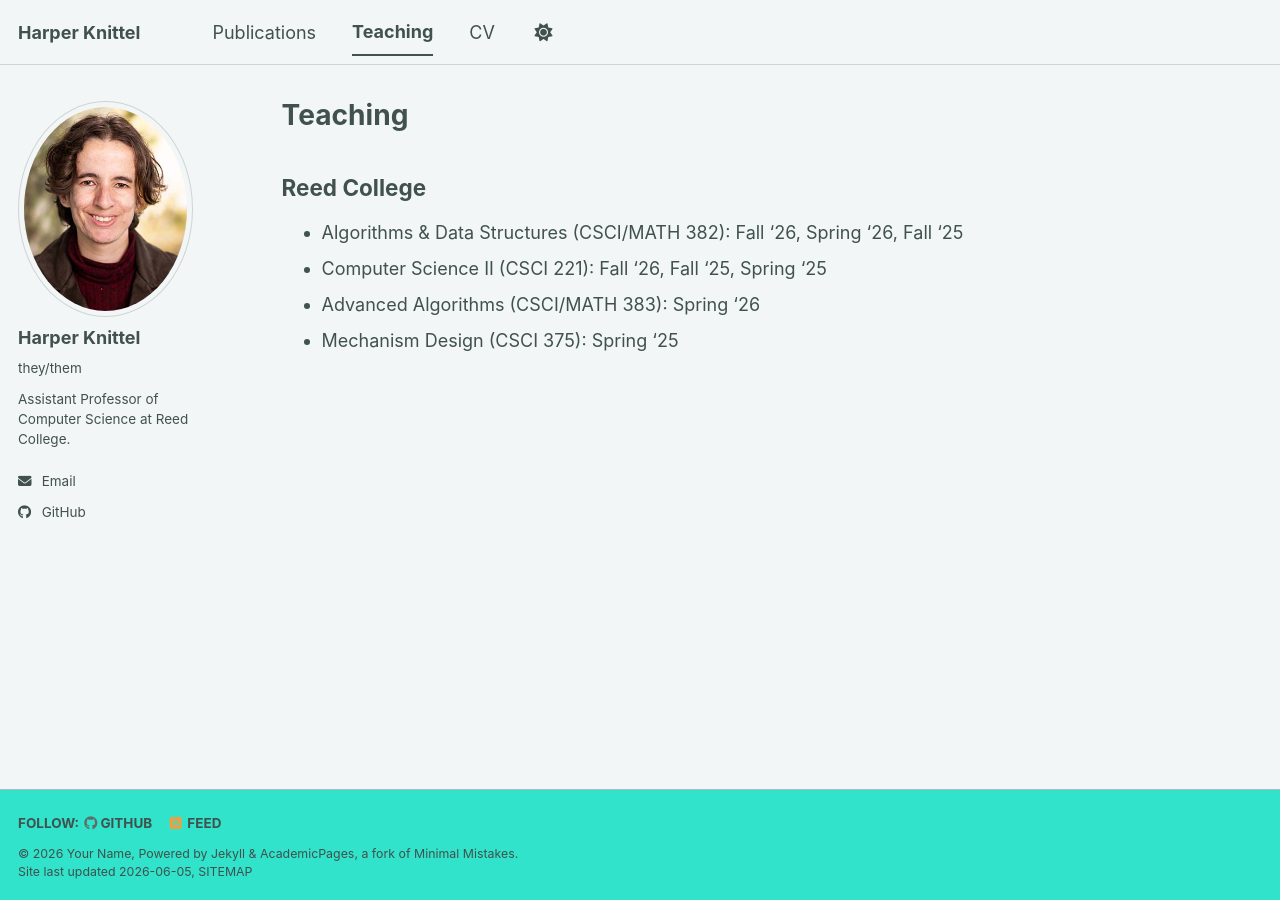
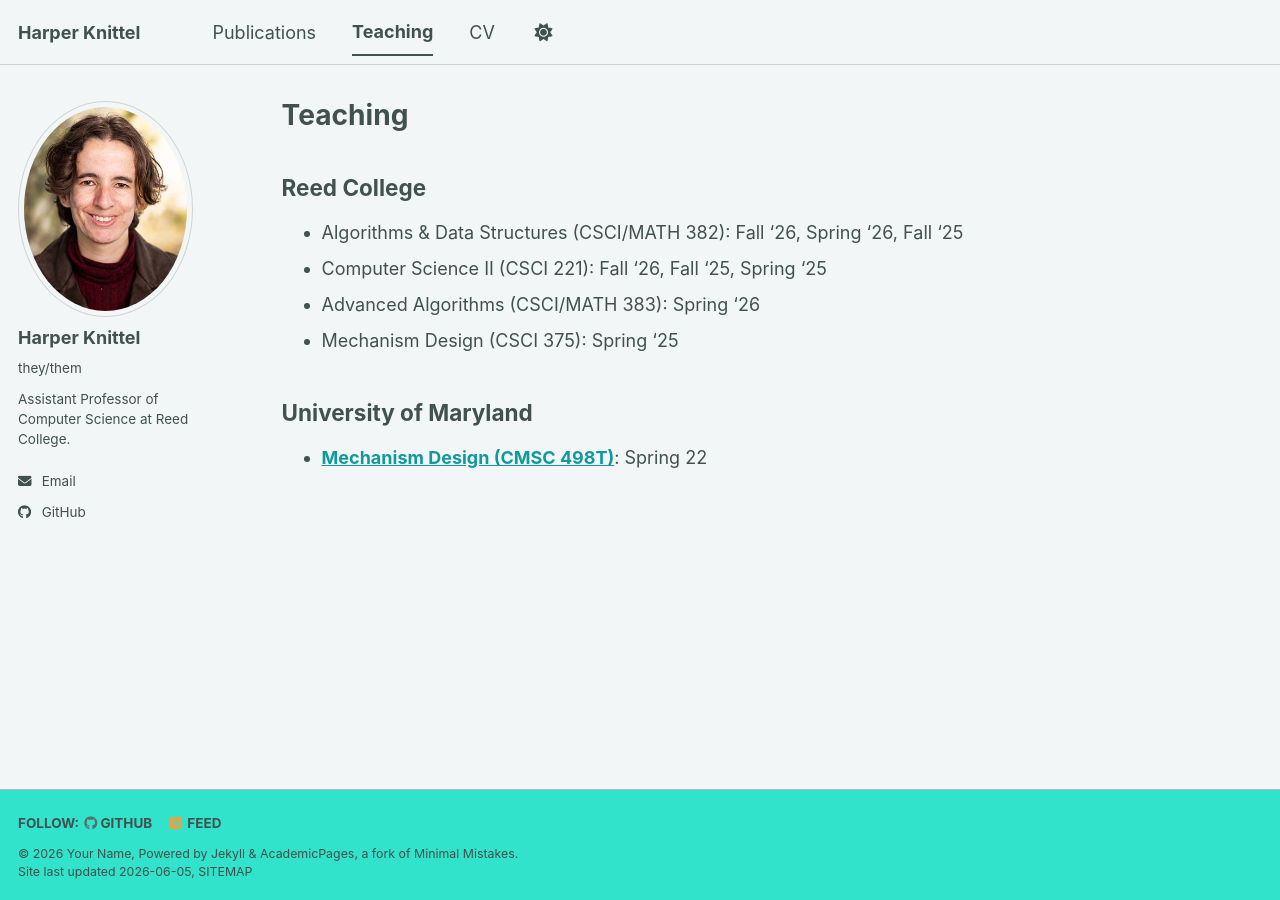
Before and after one commit to heknittel/heknittel.github.io, a Jekyll site: the page built from _pages/teaching.md, in a window 1280 px wide. Built offline with Jekyll 4.4.1, drawn with Linux system fonts in a browser that asks for light colours; a script bundle is joined from its source files by our own code; library files that are not in the unit come from our copies.

Commit message:
Updated CV and teaching

```diff
--- a/_pages/teaching.md
+++ b/_pages/teaching.md
@@ -10,3 +10,6 @@ author_profile: true
 * Computer Science II (CSCI 221): Fall '26, Fall '25, Spring '25
 * Advanced Algorithms (CSCI/MATH 383): Spring '26
 * Mechanism Design (CSCI 375): Spring '25
+
+## University of Maryland
+* **[Mechanism Design (CMSC 498T)](https://mech-design.github.io/)**: Spring 22
```
Also changed, not shown: 1 other file.
